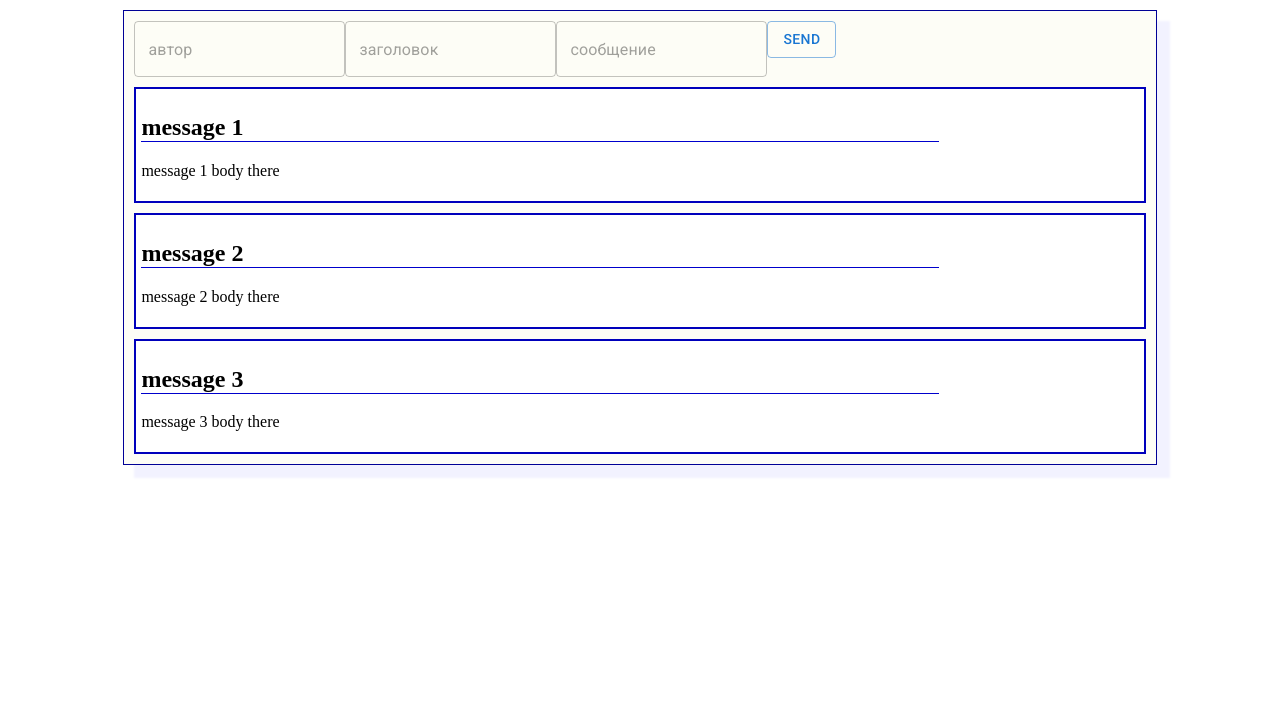
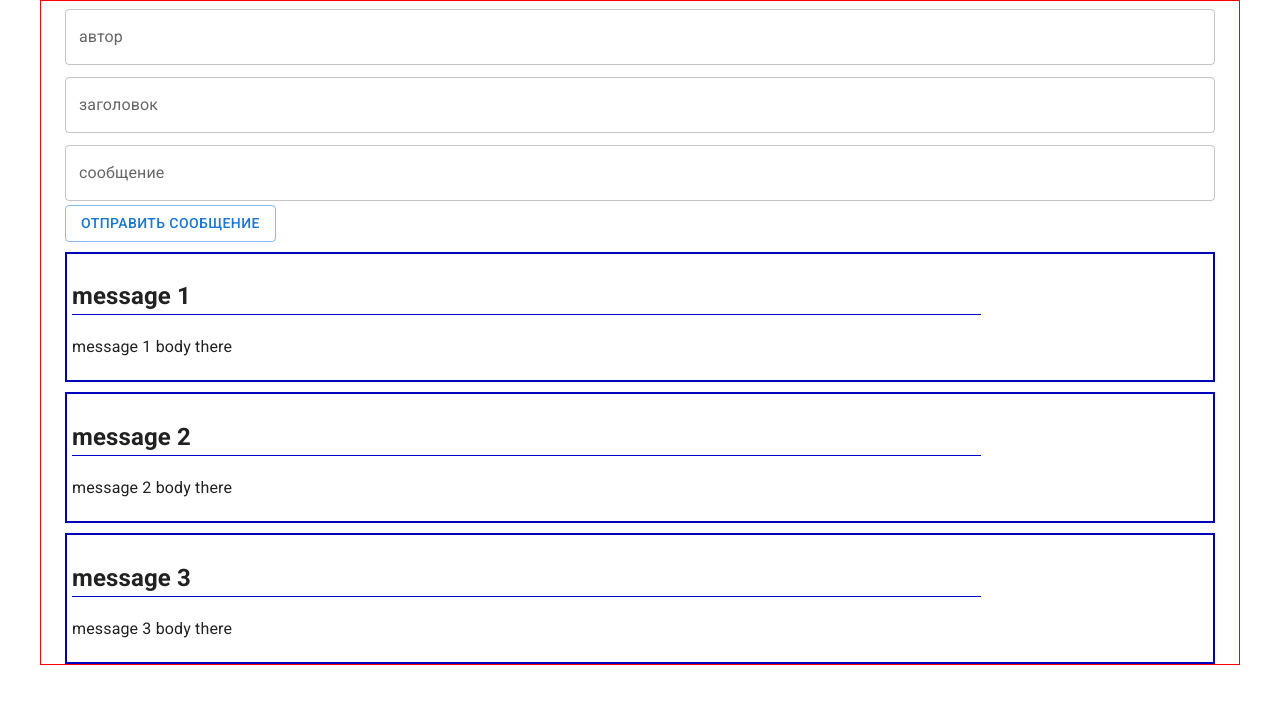
Before and after one commit to UncleChernomor/fapp, a React (Create React App) app: page / in a window 1280 px wide. Shown: the top 704 px of the page. Built offline with nearby package versions, Linux system fonts and the light colour scheme.

Commit message:
стилизованы Input, Кнопка... начата работа с сообщениями

```diff
--- a/src/App.js
+++ b/src/App.js
@@ -3,6 +3,9 @@ import './App.css';
 import MessageList from "./components/MessageList";
 import ButtonV from "./components/UI/button/ButtonV";
 import InputV from "./components/UI/input/InputV";
+import CssBaseline from '@mui/material/CssBaseline';
+import Box from '@mui/material/Box';
+import Container from '@mui/material/Container';
 
 function App(props) {
   let err = false;
@@ -56,31 +59,37 @@ function App(props) {
   }, [messages]);
 
   return (
-    <div className="App">
-      <form>
+    <Container maxWidth='lg' sx="border: 1px solid red">
+      <CssBaseline />
+      <Box
+        component="form"
+      >
         <InputV
           type='text'
           value={author}
           placeholder="автор"
+          label="автор"
           onChange={e => setAuthor(e.target.value)}
         />
         <InputV
           type='text'
           value={header}
           placeholder="заголовок"
+          label="заголовок"
           onChange={e => setHeader(e.target.value)}
         />
         <InputV
           type='text'
           value={body}
           placeholder="сообщение"
+          label="сообщение"
           onChange={e => setBody(e.target.value)}
         />
         <ButtonV onClick={addNewMessage}>Отправить сообщение</ButtonV>
-      </form>
+      </Box>
 
       <MessageList msgs={messages} />
-    </div>
+    </Container>
   );
 }
 
--- a/src/components/MessageList.jsx
+++ b/src/components/MessageList.jsx
@@ -1,14 +1,19 @@
 import React from "react";
+import Stack from "@mui/material/Stack";
 import Message from "./Message";
 
 const MessageList = function ({ msgs }) {
 
     return (
-        <div>
+        <Stack
+            direction="column"
+            justifyContent="space-around"
+            alignItems="stretch"
+        >
             {
                 msgs.map((message) => <Message msg={message} key={message.id} />)
             }
-        </div>
+        </Stack>
     );
 }
 
--- a/src/components/UI/button/ButtonV.jsx
+++ b/src/components/UI/button/ButtonV.jsx
@@ -5,7 +5,7 @@ import Button from '@mui/material/Button'
 
 const ButtonV = function ({ children, ...props }) {
     return (<>
-        <Button {...props} variant="outlined">send</Button>
+        <Button {...props} variant="outlined">{children}</Button>
         {/*
         кнопка без MUI
         <button {...props} className={classes.buttonV}>{children}</button>
--- a/src/components/UI/input/InputV.jsx
+++ b/src/components/UI/input/InputV.jsx
@@ -7,8 +7,10 @@ const InputV = (props) => {
     return (
         <>
             <TextField
+                fullWidth
                 variant="outlined"
                 {...props}
+                margin="dense"
             >
 
             </TextField>
```
